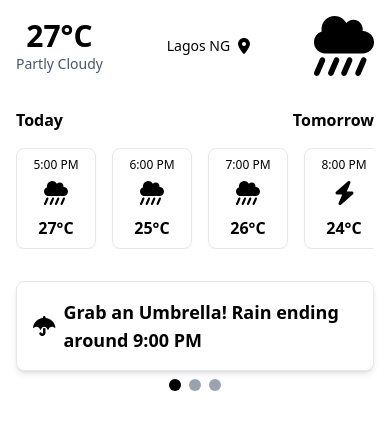
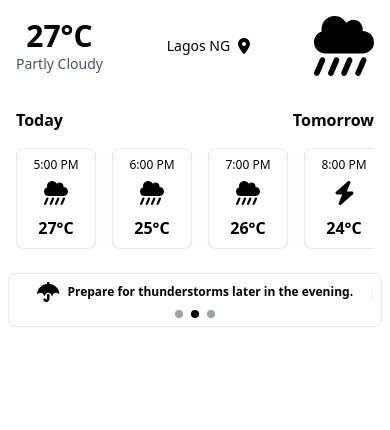
Before and after one commit to VectorGits/SkyCast, a React (Vite) app: page / in a window 390 px wide. Shown: the top 430 px of the page. Built offline with nearby package versions, Linux system fonts and the light colour scheme.

Commit message:
feat: Add touch swipe functionality to Notification component

```diff
--- a/src/components/Notification.jsx
+++ b/src/components/Notification.jsx
@@ -1,4 +1,4 @@
-import React, { useState } from 'react';
+import React, { useState, useRef, useEffect } from 'react';
 import { FontAwesomeIcon } from '@fortawesome/react-fontawesome';
 import { faUmbrella } from '@fortawesome/free-solid-svg-icons';
 
@@ -10,6 +10,16 @@ const Notification = () => {
   ];
 
   const [currentSlide, setCurrentSlide] = useState(0);
+  const touchStartX = useRef(0);
+  const touchEndX = useRef(0);
+
+  useEffect(() => {
+    const interval = setInterval(() => {
+      setCurrentSlide((prevSlide) => (prevSlide + 1) % notifications.length);
+    }, 4000);
+
+    return () => clearInterval(interval);
+  }, [notifications.length]);
 
   const nextSlide = () => {
     setCurrentSlide((prevSlide) => (prevSlide + 1) % notifications.length);
@@ -23,17 +33,52 @@ const Notification = () => {
     setCurrentSlide(index);
   };
 
+  const handleTouchStart = (e) => {
+    touchStartX.current = e.touches[0].clientX;
+  };
+
+  const handleTouchMove = (e) => {
+    touchEndX.current = e.touches[0].clientX;
+  };
+
+  const handleTouchEnd = () => {
+    if (touchStartX.current - touchEndX.current > 50) {
+      nextSlide();
+    }
+
+    if (touchStartX.current - touchEndX.current < -50) {
+      prevSlide();
+    }
+  };
+
   return (
-    <div className="p-4">
-      <div className="relative flex items-center justify-center bg-white border rounded-lg p-4 shadow-md">
-        <FontAwesomeIcon icon={faUmbrella} className="text-xl mr-2" />
-        <div className="flex-1 text-lg font-semibold">{notifications[currentSlide].message}</div>
+    <div className="p-2 sm:py-2 lg:py-6 m-2 border rounded-lg">
+      <div
+        className="relative w-full overflow-hidden"
+        onTouchStart={handleTouchStart}
+        onTouchMove={handleTouchMove}
+        onTouchEnd={handleTouchEnd}
+      >
+        <div
+          className="flex transition-transform duration-500 ease-in-out"
+          style={{ transform: `translateX(-${currentSlide * 100}%)` }}
+        >
+          {notifications.map((notification, index) => (
+            <div
+              key={index}
+              className="min-w-full flex items-center justify-center bg-white shadow-md"
+            >
+              <FontAwesomeIcon icon={faUmbrella} className="text-xl mr-2" />
+              <div className="sm:text-xs md:text-md lg:text-lg font-semibold">{notification.message}</div>
+            </div>
+          ))}
+        </div>
       </div>
       <div className="flex justify-center mt-2 space-x-2">
         {notifications.map((_, index) => (
           <button
             key={index}
-            className={`w-3 h-3 rounded-full ${index === currentSlide ? 'bg-black' : 'bg-gray-400'}`}
+            className={`sm:w-2 sm:h-2 lg:w-3 lg:h-3 rounded-full ${index === currentSlide ? 'bg-black' : 'bg-gray-400'}`}
             onClick={() => goToSlide(index)}
           />
         ))}
```
